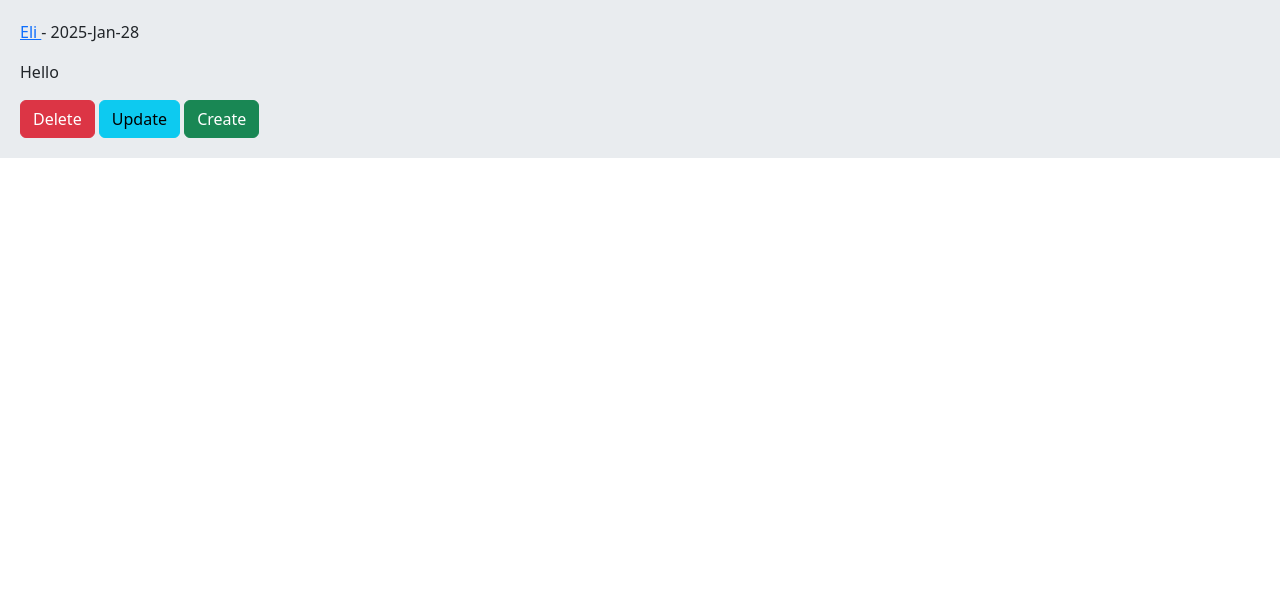
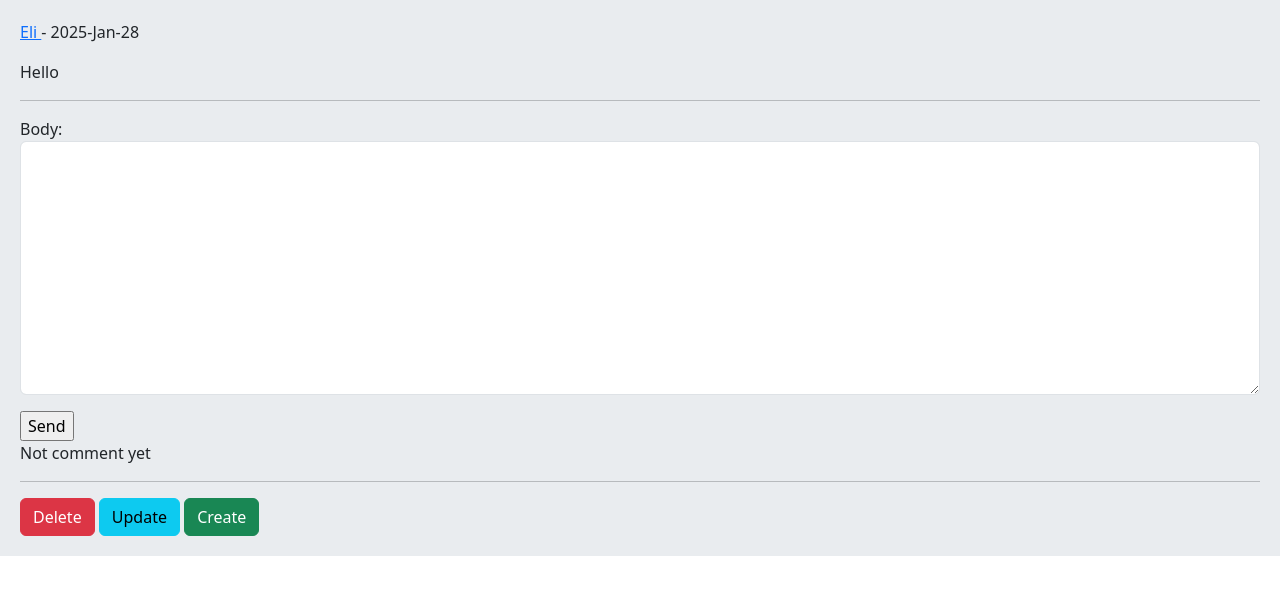
Before and after one commit to elicipher/social, a Django app: a page that uses post/templates/post/details.html in a window 1280 px wide. Shown: the part 56-651 px from the top of the page. Run offline with Django 5.2, Linux system fonts and the light colour scheme; a user stored in the database is signed in; data comes from the database, SQL or seed files in the repository; both versions use the stored data as it was after the commit.

Commit message:
Create Comment

```diff
--- a/account/views.py
+++ b/account/views.py
@@ -36,6 +36,10 @@ class RegisterView(View):
 
 class LoginView(View):
 
+    def setup(self, request, *args, **kwargs):
+        self.next = request.GET.get('next')
+        return super().setup(request, *args, **kwargs)
+
     def dispatch(self, request, *args, **kwargs):
         if  request.user.is_authenticated :
             return redirect('home:home')
@@ -56,6 +60,8 @@ class LoginView(View):
             if user is not None :
                 login(request , user)
                 messages.success(request , "You reqistered successfully " , "success")
+                if self.next :
+                    return redirect(self.next)
                 return redirect('home:home')
 
             incorrect_password = True
--- a/post/forms.py
+++ b/post/forms.py
@@ -1,7 +1,20 @@
 from django import forms
-from .models import Post
+from .models import Post ,Comment
 
 class PostCreateUpdateForms(forms.ModelForm):
     class Meta:
         model = Post
         fields = ('caption',)
+
+class CommentCreateForm(forms.ModelForm):
+    class Meta:
+        model = Comment
+        fields = ('body',)
+        widgets ={
+            'body': forms.Textarea(attrs={'class':'form-control'})
+        }
+
+class CommentReplyForm(forms.ModelForm):
+    class Meta:
+        model = Comment
+        fields = ('body',)
--- a/post/models.py
+++ b/post/models.py
@@ -17,4 +17,15 @@ class Post(models.Model):
         return self.slug
 
     def get_absolute_url(self):
-        return reverse('post:post_detail' ,args =(self.id , self.slug,))
+        return reverse('post:post_detail' ,args=(self.id , self.slug,))
+
+class Comment(models.Model):
+    user = models.ForeignKey(User , on_delete=models.CASCADE , related_name='ucomments')
+    post = models.ForeignKey(Post , on_delete=models.CASCADE , related_name='pcomments')
+    reply = models.ForeignKey('Comment' , on_delete=models.CASCADE , related_name='rcomments',blank=True , null=True)
+    is_reply = models.BooleanField(default=False)
+    body = models.TextField(max_length=400)
+    created = models.DateTimeField(auto_now_add=True)
+
+    def __str__(self):
+        return f'{self.user} - {self.body[:30]}'
--- a/post/templates/post/details.html
+++ b/post/templates/post/details.html
@@ -3,11 +3,50 @@
 {% block detail-post %}
 
     <p><a href="{% url 'account:user_profile' post.user.id %}"> {{post.user.username}} </a>-  {{post.updated|date:"Y-M-d"}}</p>
-    <p>{{post.caption}}</p>
+    <p>{{post.caption}}</p><hr>
+
+    {% if request.user.is_authenticated %}
+
+        <form action="" method="post">
+            {% csrf_token %}
+            {{form.as_p}}
+            <input type="submit" value="Send">
+        </form>
+
+    {% else %}
+        <p class="alert alert-danger ">Only logged user can comment </p>
+    {% endif %}
+    {% for comm in Comments %}
+        <div class="card">
+            <p class="card-header">{{comm.user}} | {{comm.created|timesince}}</p>
+            <p class="card-body">{{comm.body}}</p>
+            {% if request.user.is_authenticated %}
+                <form action="{% url 'post:comment_reply' post.id comm.id %}" method="post">
+                    {% csrf_token %}
+                    {{form_reply.as_p}}
+                    <input type="submit" value ="Send">
+                <form/>
+            {% endif %}
+
+            {% with replies=comm.rcomments.all %}
+            {% for reply in replies %}
+                <p class="bg-primery p-3 m-2">Reply : {{reply.user}} | {{reply.created|timesince}}</p>
+                <p class="card-body">{{reply.body}}</p>
+            {% endfor %}
+            {% endwith %}
+
+
+        </div><br>
+        {% empty %}
+            <p>Not comment yet</p>
+
+    {% endfor %}
+        <hr>
     {% if request.user.id == post.user.id %}
     <a href="{% url 'post:post_delete' post.id %}" class="btn btn-danger">Delete</a>
     <a href="{% url 'post:post_update' post.id %}" class="btn btn-info">Update</a>
     <a href="{% url 'post:post_create' %}" class="btn btn-success">Create</a>
     {% endif %}
 
+
 {% endblock %}
--- a/post/urls.py
+++ b/post/urls.py
@@ -1,9 +1,10 @@
 from django.urls import path
-from .views import PostDetailView , PostDeleteView , PostUpdateView , PostCreateView
+from .views import PostDetailView , PostDeleteView , PostUpdateView , PostCreateView , ReplyCommentView
 app_name = 'post'
 urlpatterns = [
     path('details/<int:post_id>/<slug:post_slug>/' , PostDetailView.as_view(),name="post_detail"),
     path('delete/<int:post_id>' , PostDeleteView.as_view(),name="post_delete"),
     path('update/<int:post_id>' , PostUpdateView.as_view(),name="post_update"),
     path('create/' , PostCreateView.as_view(),name="post_create"),
+    path('reply/<int:post_id>/<int:comment_id>' , ReplyCommentView.as_view(),name="comment_reply"),
 ]
--- a/post/views.py
+++ b/post/views.py
@@ -1,18 +1,37 @@
 from django.shortcuts import render , redirect , get_object_or_404
 from django.views import View
-from .models import Post
+from .models import Post , Comment
 from django.contrib import messages
 from django.contrib.auth.mixins import LoginRequiredMixin
-from .forms import PostCreateUpdateForms
+from .forms import PostCreateUpdateForms , CommentCreateForm , CommentReplyForm
 from django.utils.text import slugify
+from django.contrib.auth.decorators import login_required
+from django.utils.decorators import method_decorator
+
+
 
 # Create your views here.
 class PostDetailView(View):
+    def setup(self, request, *args, **kwargs):
+        self.post_instance = get_object_or_404(Post , pk=kwargs['post_id'] , slug =kwargs['post_slug'])
+        return super().setup(request, *args, **kwargs)
 
-    def get(self , request , post_id , post_slug):
-        post = get_object_or_404(Post , pk = post_id , slug = post_slug)
-        return render(request , 'post/details.html' , {"post" : post})
+    form_class_reply = CommentReplyForm
+    form_class = CommentCreateForm
+    def get(self , request , *args , **kwargs):
+        Comments = self.post_instance.pcomments.filter(is_reply = False)
+        return render(request , 'post/details.html' , {"post" : self.post_instance , 'form':self.form_class , 'Comments':Comments , 'form_reply':self.form_class_reply} )
 
+    @method_decorator(login_required)
+    def post(self , request , *args , **kwargs):
+        form = self.form_class(request.POST)
+        if form.is_valid():
+            New_comment = form.save(commit=False)
+            New_comment.user = request.user
+            New_comment.post = self.post_instance
+            New_comment.save()
+            messages.success(request , "your comment submited successfuly !",'success')
+            return redirect('post:post_detail',self.post_instance.id , self.post_instance.slug)
 
 class PostDeleteView(LoginRequiredMixin,View):
 
@@ -70,3 +89,19 @@
             new_post.save()
             messages.success(request ,'created post successfully' , 'success')
             return redirect('account:user_profile' , request.user.id)
+
+class ReplyCommentView(View):
+    form_class = CommentReplyForm
+    def post(self , request , post_id , comment_id):
+           post = get_object_or_404(Post , id = post_id)
+           comment = get_object_or_404(Comment , id = comment_id)
+           form = self.form_class(request.POST)
+           if form.is_valid():
+            New_reply = form.save(commit=False)
+            New_reply.user = request.user
+            New_reply.post = post
+            New_reply.reply = comment
+            New_reply.is_reply = True
+            New_reply.save()
+            messages.success(request , "Reply sended successfuly " , "success")
+            return redirect("post:post_detail" , post.id , post.slug)
```
Also changed, not shown: post/admin.py (+6 -1 lines), db.sqlite3, post/migrations/0003_comment.py (added).
